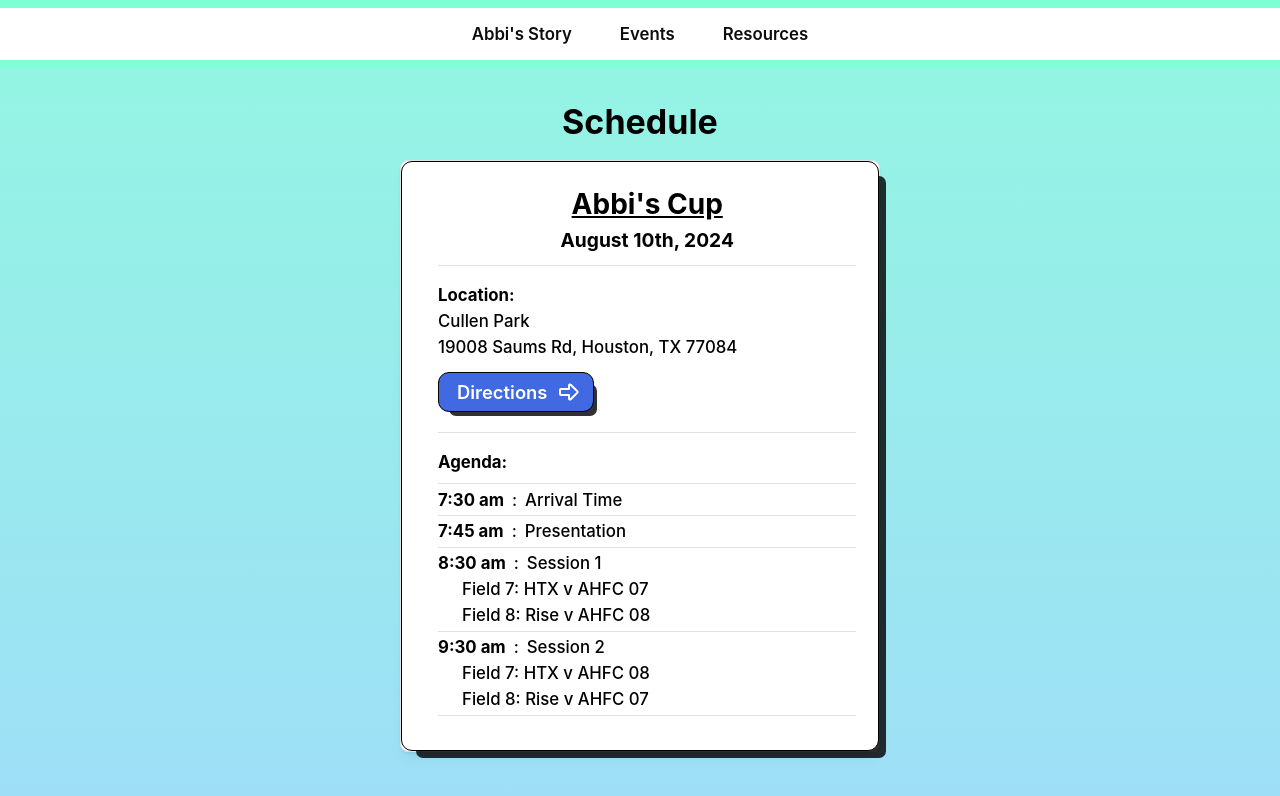
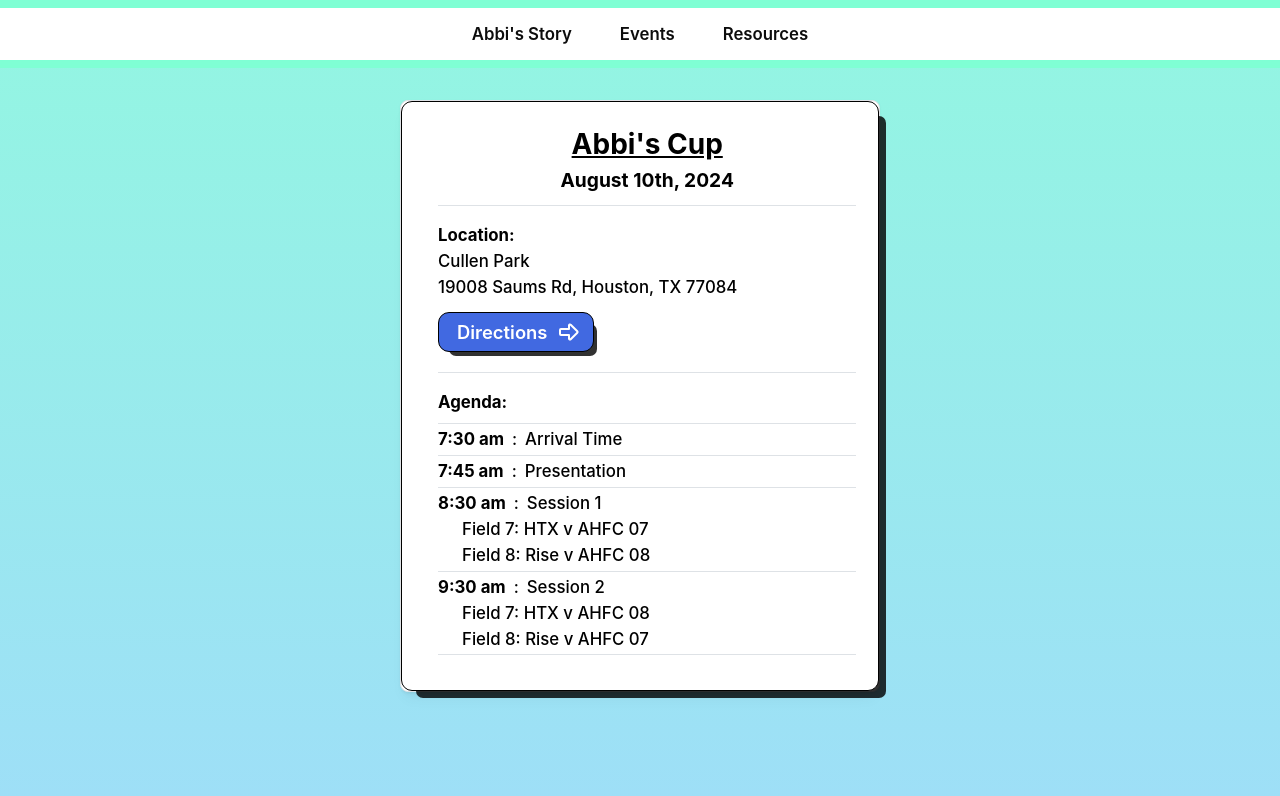
Before and after one commit to griffinbrooks47/abbiscup, a Next.js app: page /events in a window 1280 px wide. Shown: the top 796 px of the page. Built offline with nearby package versions, Linux system fonts and the light colour scheme; a web font is replaced by a local one.

Commit message:
title removed

```diff
--- a/app/events/page.tsx
+++ b/app/events/page.tsx
@@ -8,8 +8,7 @@ export default function Events() {
         <main
             className="blue-gradient h-[100vh] flex flex-col justify-left items-center"
         >
-            <Title style={{ marginTop: '2rem', marginBottom: '1rem', textAlign: 'left' }}>Schedule</Title>
-            <Paper shadow="sm" radius="md" withBorder className="event-card mb-[1.5rem]">
+            <Paper shadow="sm" radius="md" withBorder className="event-card mb-[1.5rem] mt-[2rem]">
                 <ShadowCard>
                     <div className="text-[1.05rem] flex justify-left flex-col w-full">
                         <div>
```
